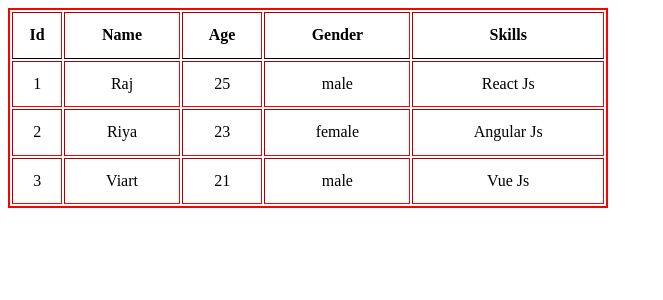
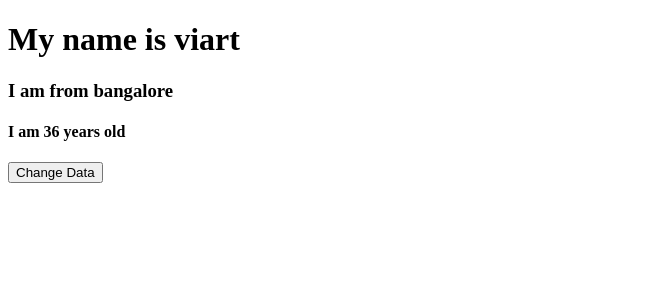
Before and after one commit to Pavan7355/React-Class-Batch2-Jfs-and-Pfs, a React (Create React App) app: page / in a window 1280 px wide. Shown: the top 300 px of the page, without its empty margins (0-663 px from the left). Built offline with nearby package versions, Linux system fonts and the light colour scheme.

Commit message:
React useState hook example

```diff
--- a/src/App.js
+++ b/src/App.js
@@ -1,14 +1,18 @@
 import React from 'react'
-import Example2 from './ReactTable/Example2';
-// import Example from './ReactTable/Example';
+import Example1 from './UseStateHook/Example1';
+import Example2 from './UseStateHook/Example2';
+import Example3 from './UseStateHook/Example3';
+import Example4 from './UseStateHook/Example4';
 
 
 function App() {
 
   return (
 <>
-{/* <Example/> */}
-<Example2/>
+{/* <Example1/> */}
+{/* <Example2/> */}
+{/* <Example3/> */}
+<Example4/>
 </>
   );
 }
--- /dev/null
+++ b/src/UseStateHook/Example1.js
@@ -0,0 +1,21 @@
+import React from 'react'
+import { useState } from 'react'
+
+function Example1() {
+               const[state,setState]=useState(100)
+               let[name,setName]=useState("Raj")
+               const[isplaced,setIsplaced]=useState(true)
+const[data,setData]=useState({name:"viart",age:36})
+const[empty,setEmpty]=useState("____")
+  return (
+    <div>
+      <h1>{state}</h1>
+      <h2>My name is {name}</h2>
+{isplaced?<p>Yes</p>:<p>No</p>}
+<h3>My name is {data.name}, i am {data.age} year old</h3>
+<h4>the data is {empty}</h4>
+    </div>
+  )
+}
+
+export default Example1
--- /dev/null
+++ b/src/UseStateHook/Example2.js
@@ -0,0 +1,22 @@
+import React from 'react'
+import { useState } from 'react'
+function Example2() {
+    const[state,setState]=useState("Welcome to Pentagonspace")
+    const[isplaced,setIsplaced]=useState(true)
+    const[data,setData]=useState({name:"viart",age:36})
+  let handleClick=()=>{
+    setState("thank you for visiting")
+    setIsplaced(false)
+    setData({name:"sachin",age:27})
+    }
+  return (
+    <div>
+      <h1>{state}</h1>
+      {isplaced?<p>Yes</p>:<p>No</p>}
+      <h3>My name is {data.name}, i am {data.age} year old</h3>
+      <button onClick={handleClick}>Change Content</button>
+    </div>
+  )
+}
+
+export default Example2
--- /dev/null
+++ b/src/UseStateHook/Example3.js
@@ -0,0 +1,23 @@
+import React from 'react'
+import { useState } from 'react'
+function Example3() {
+    const[image,setImage]=useState('https://res.cloudinary.com/practicaldev/image/fetch/s--qo_Wp38Z--/c_limit%2Cf_auto%2Cfl_progressive%2Cq_auto%2Cw_880/https://dev-to-uploads.s3.amazonaws.com/i/e0nl7ziy1la7bpwj7rsp.png')
+ let handleClick=()=>{
+setImage('https://res.cloudinary.com/practicaldev/image/fetch/s--qo_Wp38Z--/c_limit%2Cf_auto%2Cfl_progressive%2Cq_auto%2Cw_880/https://dev-to-uploads.s3.amazonaws.com/i/e0nl7ziy1la7bpwj7rsp.png')
+ }
+
+    return (
+    <div>
+      <center>
+        <img src={image} height="400" width="400"/>
+        <br/><br/>
+        <button style={{margin:"20px"}} onClick={handleClick}>React Image</button>
+        <button onClick={()=>setImage('https://cdn.freebiesupply.com/logos/large/2x/angular-icon-logo-png-transparent.png'
+
+        )}>Angular Image</button>
+      </center>
+    </div>
+  )
+}
+
+export default Example3
--- /dev/null
+++ b/src/UseStateHook/Example4.js
@@ -0,0 +1,19 @@
+import React, { useState } from 'react'
+
+function Example4() {
+    const[data,setData]=useState({name:'viart',age:36,city:'bangalore'})
+
+  let handleClick= ()=>{
+        setData({...data,name:"sachin"})
+    }
+  return (
+    <div>
+      <h1>My name is {data.name}</h1>
+      <h3>I am from {data.city} </h3>
+      <h4>I am {data.age} years old </h4>
+      <button onClick={handleClick}>Change Data</button>
+    </div>
+  )
+}
+
+export default Example4
```
